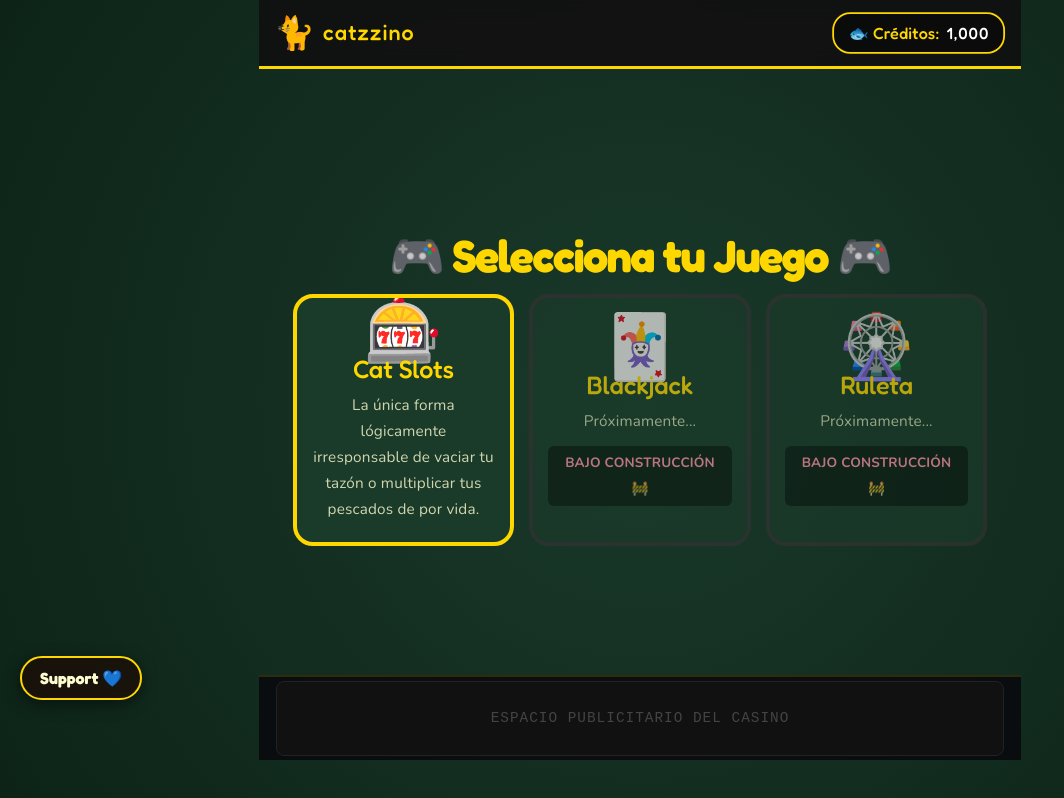
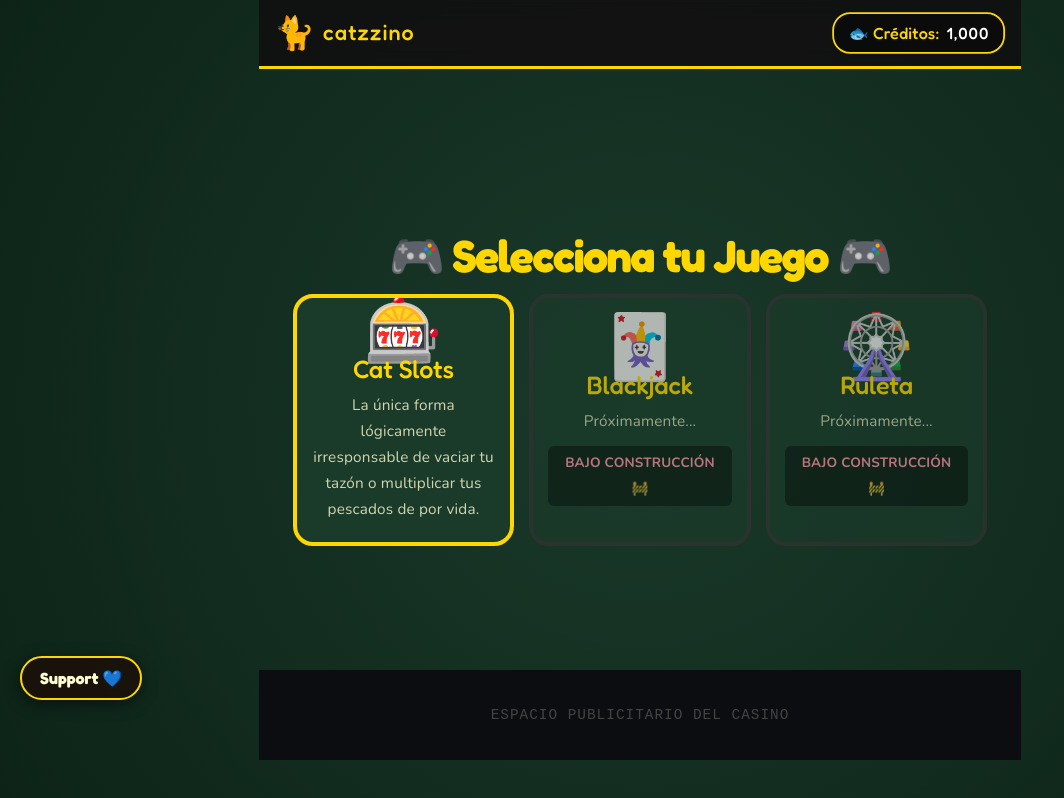
Before and after one commit to nosoyunmarinero/catsino, a React (Vite) app: page / in a window 1280 px wide. Both pictures are taken after a click on the button "😼 Entrar al Casino". Shown: the whole page, without its empty margins (0-1064 px from the left). Built offline with nearby package versions, Linux system fonts and the light colour scheme; the HTML template or start-up script is replaced by a standard one.

Commit message:
adds fixed

```diff
--- a/src/components/ads/AdBannerSystem.css
+++ b/src/components/ads/AdBannerSystem.css
@@ -1,36 +1,30 @@
 /* src/components/ads/AdBannerSystem.css */
 
 .catzzino-ad-wrapper {
-  position: absolute; /* 🌟 CAMBIADO: Se clava al fondo sin empujar el layout del juego */
+  position: absolute;
   bottom: 0;
   left: 0;
   width: 100%;
-  height: 85px; /* Altura controlada fija */
-  padding: 5px 10px;
-  box-sizing: border-box;
+
+  min-height: 90px;
   display: flex;
   justify-content: center;
   align-items: center;
-  background: rgba(11, 12, 16, 0.95); /* Fondo sólido para que no traslape visualmente si algo pasa por detrás */
-  backdrop-filter: blur(5px);
-  border-top: 2px solid rgba(255, 215, 0, 0.15);
-  z-index: 99; /* Por debajo de modales de bonus pero por encima del fondo base */
+  background: rgba(11, 12, 16, 0.95);
+  z-index: 99;
 }
 
-/* --- ZONA ESPECÍFICA DEL BANNER (Adaptativo) --- */
 .catzzino-ad-container {
   width: 100%;
   max-width: 728px;
-  height: 75px; /* Reducido ligeramente para dar aire al contenedor */
-  background: #111;
-  border: 1px solid #222;
-  border-radius: 8px;
-  overflow: hidden;
-  position: relative;
+
+  min-height: 90px;
   display: flex;
   align-items: center;
   justify-content: center;
-  transition: all 0.3s ease-in-out;
+
+  overflow: visible;
+  position: relative;
 }
 
 .catzzino-ad-loading {
--- a/src/components/ads/AdBannerSystem.jsx
+++ b/src/components/ads/AdBannerSystem.jsx
@@ -51,12 +51,17 @@ export function AdBannerSystem() {
   // 🌟 MONETAG: Renderizado del Banner Inferior (In-Page Push)
   useEffect(() => {
     if (showAd && bannerRef.current) {
+      // Limpiamos cualquier rastro previo
       bannerRef.current.innerHTML = "";
 
       const script = document.createElement("script");
-      script.dataset.zone = "11030474"; // 🔑 ID exclusivo para el Footer (In-Page Push)
+      script.type = "text/javascript"; // Importante para navegadores
+      script.dataset.zone = "11030474";
       script.src = "https://nap5k.com/tag.min.js";
       script.async = true;
+
+      // Manejador de errores por si el script falla en cargar
+      script.onerror = (err) => console.error("Error cargando Monetag:", err);
 
       bannerRef.current.appendChild(script);
     }
```
